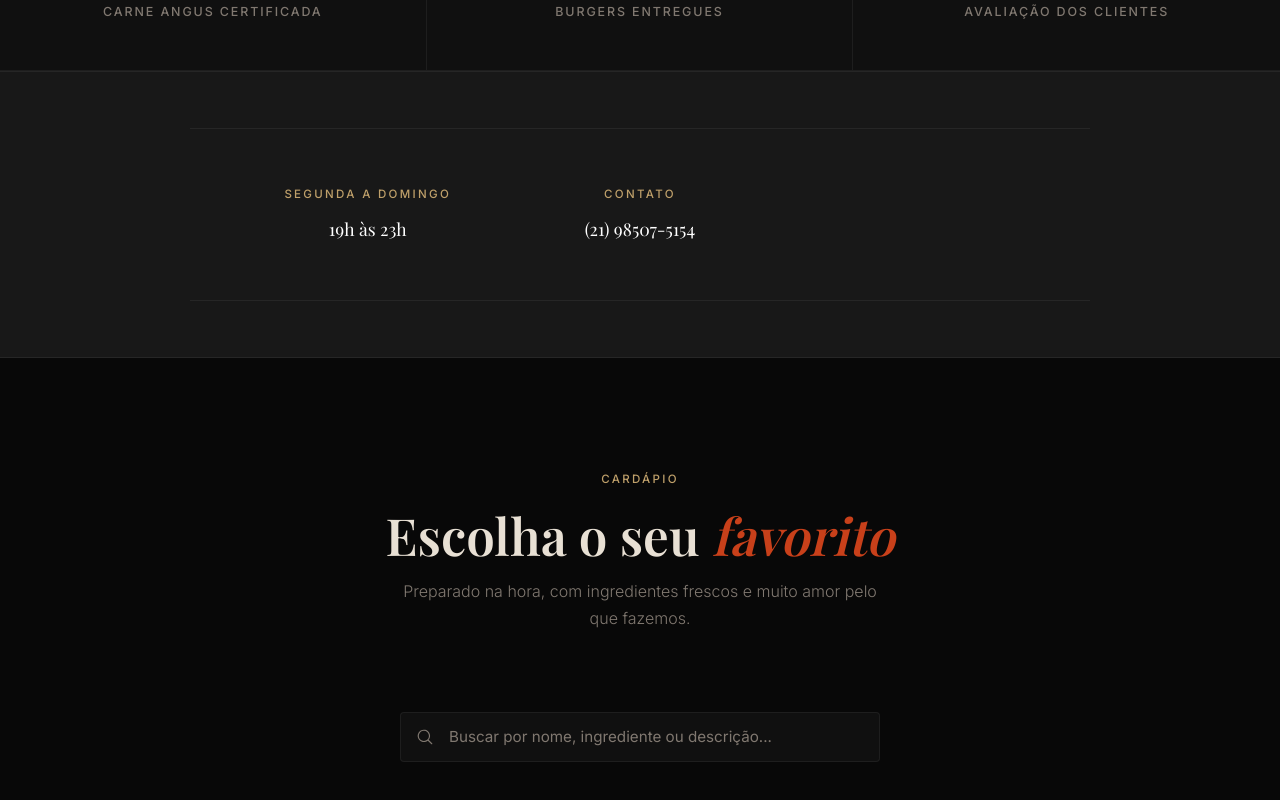
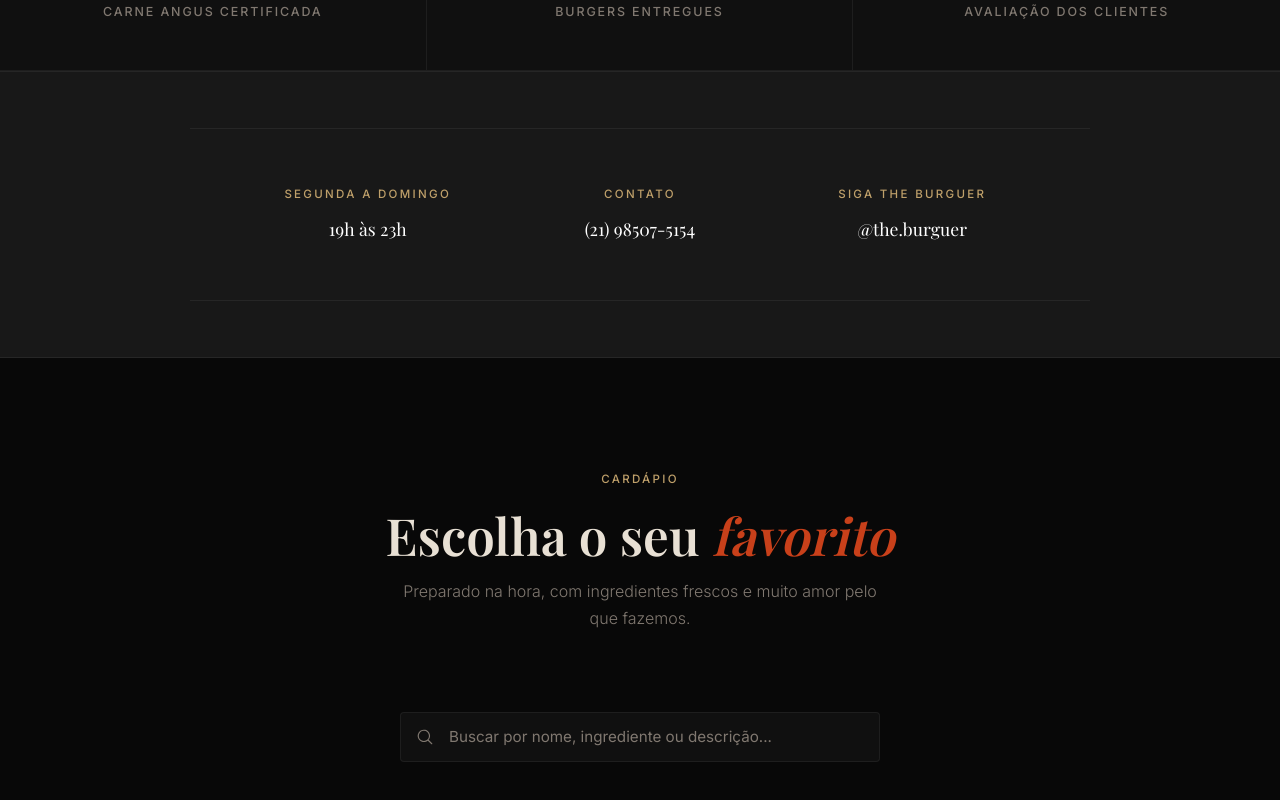
Before and after one commit to Simoes33/TheBurguer, a React (Vite) app in the folder frontend/: page / in a window 1280 px wide. Shown: the part 920-1720 px from the top of the page. Built offline with nearby package versions, Linux system fonts and the light colour scheme; no server answers; a web font is replaced by a local one.

Commit message:
alterando padding e detalhes

```diff
--- a/frontend/src/components/ProductCard.jsx
+++ b/frontend/src/components/ProductCard.jsx
@@ -69,6 +69,7 @@ export const ProductCard = React.memo(({ product, onClick, isBestseller = false
               fontSize: '0.78rem',
               letterSpacing: '0.1em',
               textTransform: 'uppercase',
+              gap: '5px',
             }}
           >
             Sem imagem
--- a/frontend/src/pages/Home.jsx
+++ b/frontend/src/pages/Home.jsx
@@ -164,6 +164,7 @@ export const Home = () => {
             {[
               { label: 'Segunda a Domingo', value: '19h às 23h' },
               { label: 'Contato', value: '(21) 98507-5154' },
+              { label: 'Siga The Burguer', value: '@the.burguer' },
             ].map(({ label, value }) => (
               <div key={label} className="info-strip-item">
                 <span className="label">{label}</span>
```
